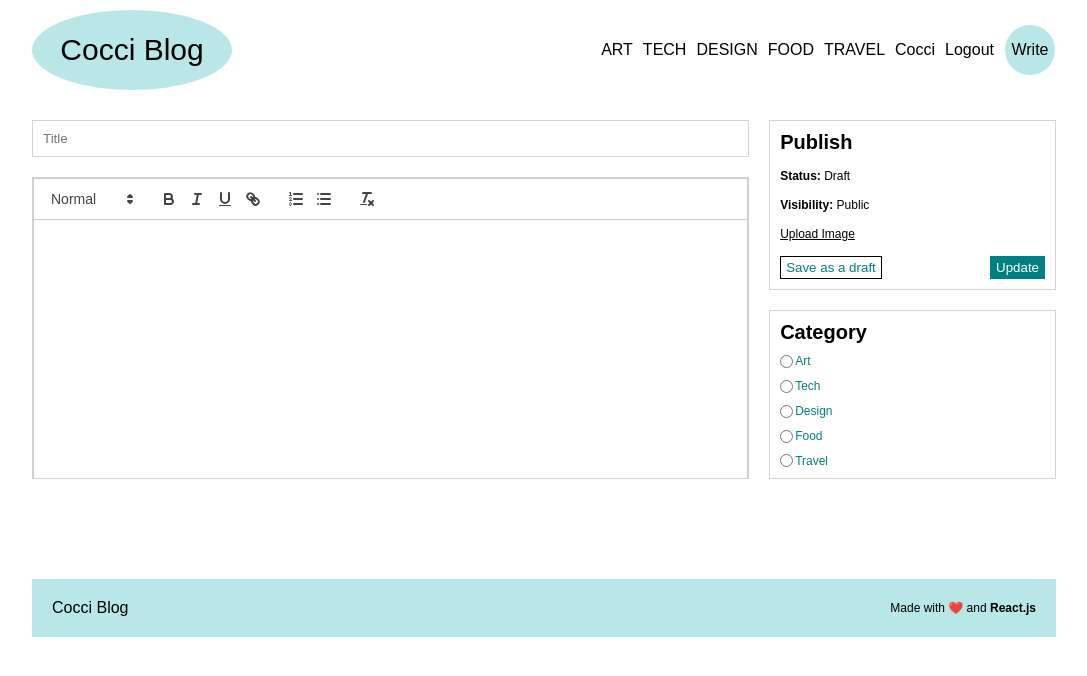
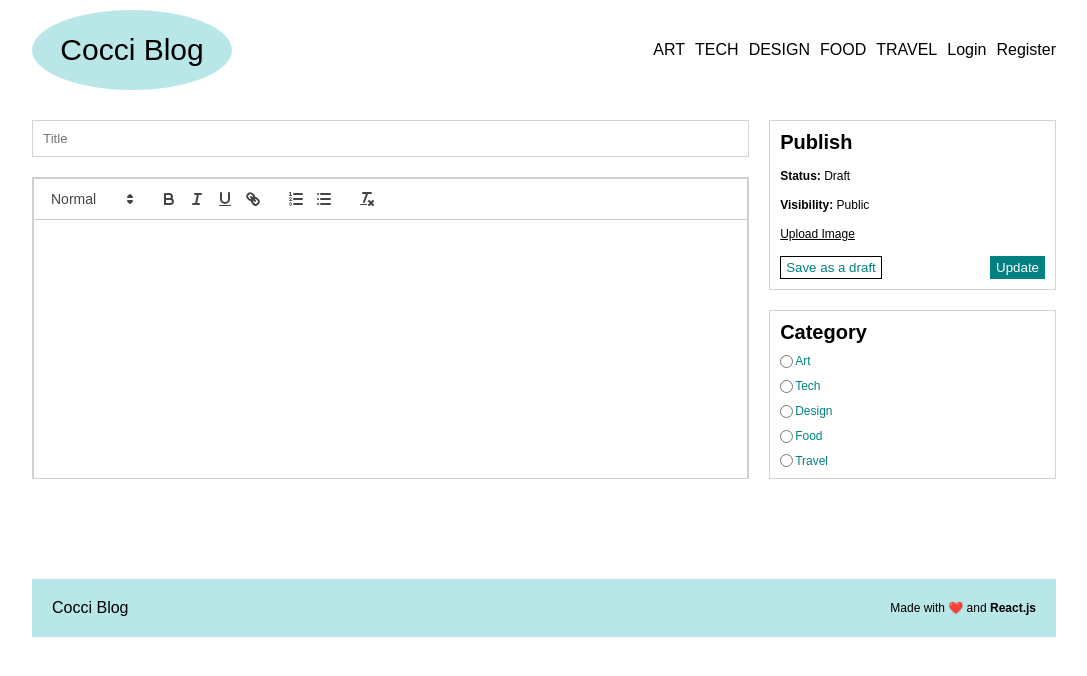
Before and after one commit to coccigabry/cocciBlog-frontend, a React (Vite) app: page /write in a window 1280 px wide. Shown: the top 676 px of the page, without its empty margins (96-1183 px from the left). Built offline with nearby package versions, Linux system fonts and the light colour scheme.

Commit message:
auth system completed

```diff
--- a/package.json
+++ b/package.json
@@ -22,5 +22,5 @@
     "@types/react-dom": "^18.0.9",
     "@vitejs/plugin-react": "^3.0.0",
     "vite": "^4.0.0"
-  },
+  }
 }
--- a/src/components/Navbar.jsx
+++ b/src/components/Navbar.jsx
@@ -1,8 +1,10 @@
-import React from 'react'
+import React, { useContext } from 'react'
 import { Link } from 'react-router-dom'
+import { AuthContext } from '../context/context'
 
 
 const Navbar = () => {
+  const { currentUser, logout } = useContext(AuthContext)
 
   return (
     <div className='navbar'>
@@ -28,11 +30,26 @@ const Navbar = () => {
           <Link className='link' to='/?cat=travel'>
             <h6>TRAVEL</h6>
           </Link>
-          <span>Cocci</span>
-          <span>Logout</span>
-          <span className='write'>
-            <Link className='link' to='/write'>Write</Link>
-          </span>
+          {
+            currentUser ? (
+              <>
+                <span>{currentUser.username}</span>
+                <span onClick={logout}>Logout</span>
+                <span className='write'>
+                  <Link className='link' to='/write'>Write</Link>
+                </span>
+              </>
+            ) : (
+              <>
+                <Link className='link' to='/login'>
+                  <span>Login</span>
+                </Link>
+                <Link className='link' to='/register'>
+                  <span>Register</span>
+                </Link>
+              </>
+            )
+          }
         </div>
       </div>
     </div>
--- /dev/null
+++ b/src/context/context.jsx
@@ -0,0 +1,38 @@
+import axios from "axios";
+import { createContext, useEffect, useState } from "react";
+
+
+const AuthContext = createContext()
+
+const AuthProvider = ({ children }) => {
+    const [currentUser, setCurrentUser] = useState(
+        JSON.parse(localStorage.getItem('user') || null)
+    )
+
+    const login = async (inputs) => {
+        const res = await axios.post('http://localhost:4000/api/auth/login', inputs)
+        setCurrentUser(res.data)
+    }
+
+    const logout = async () => {
+        await axios.post('http://localhost:4000/api/auth/logout')
+        setCurrentUser(null)
+    }
+
+    useEffect(()=>{
+        localStorage.setItem('user', JSON.stringify(currentUser))
+    }, [currentUser])
+
+    return (
+        <AuthContext.Provider value={{
+            currentUser,
+            login,
+            logout
+        }}>
+            {children}
+        </AuthContext.Provider>
+    )
+}
+
+
+export { AuthContext, AuthProvider }
--- a/src/main.jsx
+++ b/src/main.jsx
@@ -1,8 +1,13 @@
 import React from 'react'
 import ReactDOM from 'react-dom/client'
 import App from './App'
+import { AuthProvider } from './context/context'
 
 
 ReactDOM.createRoot(document.getElementById('root')).render(
-  <App />
+  <>
+    <AuthProvider>
+      <App />
+    </AuthProvider>
+  </>
 )
--- a/src/pages/Login.jsx
+++ b/src/pages/Login.jsx
@@ -1,6 +1,7 @@
 import axios from 'axios'
-import React, { useState } from 'react'
+import React, { useState, useContext } from 'react'
 import { Link, useNavigate } from 'react-router-dom'
+import { AuthContext } from '../context/context'
 
 
 const Login = () => {
@@ -11,6 +12,8 @@ const Login = () => {
   const [err, setErr] = useState(null)
 
   const navigate = useNavigate()
+
+  const { login } = useContext(AuthContext)
 
   const handleChange = (e) => {
     setInputs(
@@ -24,7 +27,7 @@ const Login = () => {
   const handleSubmit = async (e) => {
     e.preventDefault()
     try {
-      await axios.post('http://localhost:4000/api/auth/login', inputs)
+      await login(inputs)
       navigate('/')
     } catch (err) {
       setErr(err.response.data)
```
